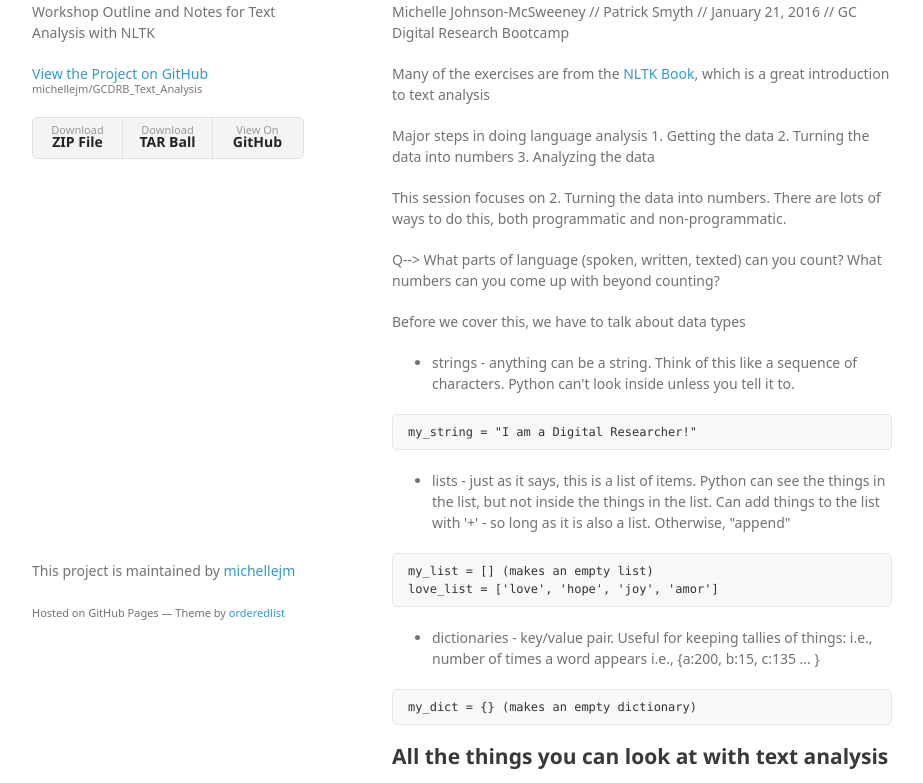
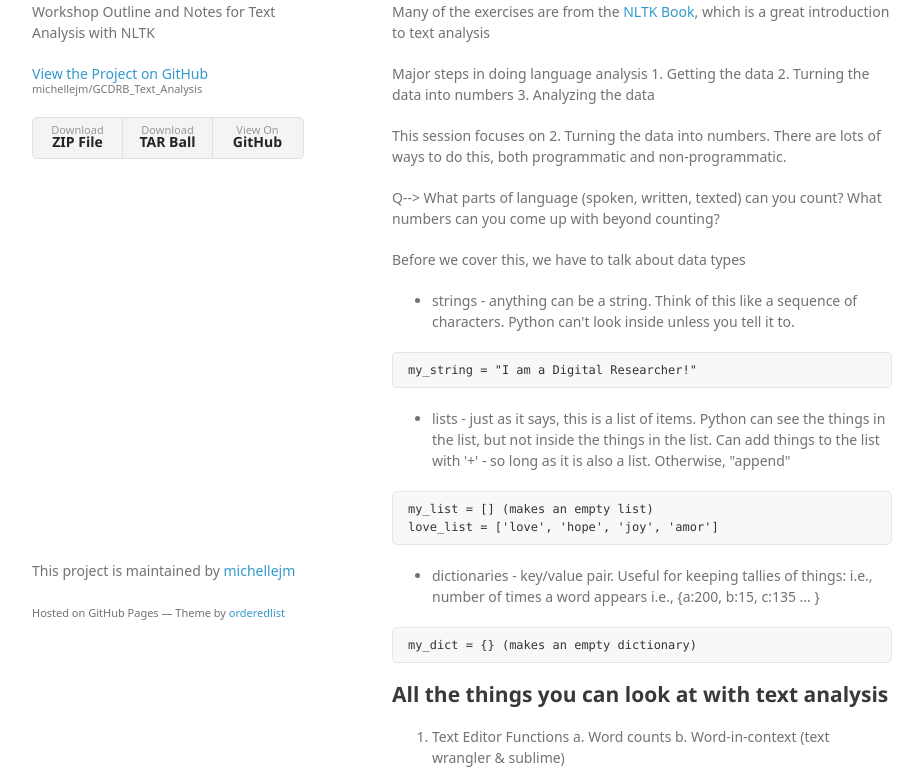
Before and after one commit to GCDigitalFellows/Text_Analysis, a plain HTML site: page index.html in a window 1280 px wide. Shown: the part 108-891 px from the top of the page, without its empty margins (178-1101 px from the left). Drawn offline with Linux system fonts and the light colour scheme; a web font is replaced by a local one.

Commit message:
Update index.html

```diff
--- a/index.html
+++ b/index.html
@@ -31,10 +31,6 @@
         <h1>
 <a id="nltk-tutorial" class="anchor" href="#nltk-tutorial" aria-hidden="true"><span aria-hidden="true" class="octicon octicon-link"></span></a>NLTK Tutorial</h1>
 
-<p>Michelle Johnson-McSweeney //
-Patrick Smyth //
-January 21, 2016 //
-GC Digital Research Bootcamp</p>
 
 <p>Many of the exercises are from the <a href="http://www.nltk.org/book/">NLTK Book</a>, which is a great introduction to text analysis</p>
 
```
